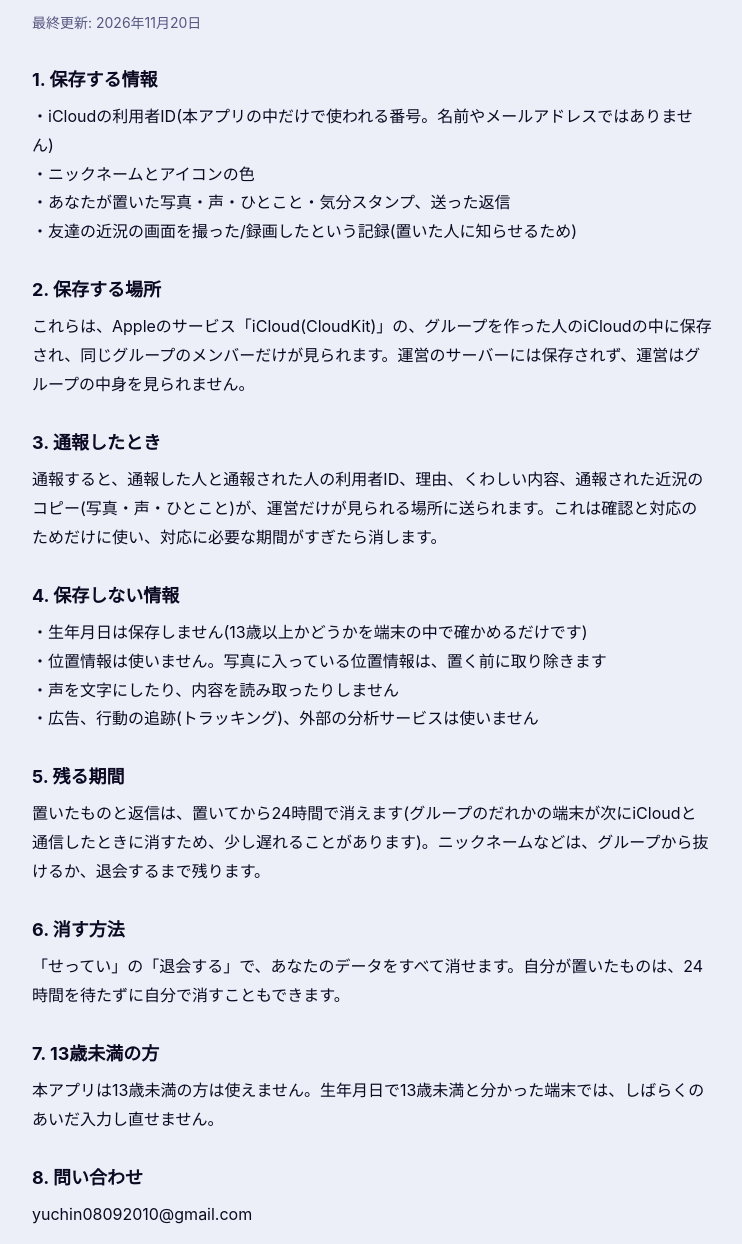
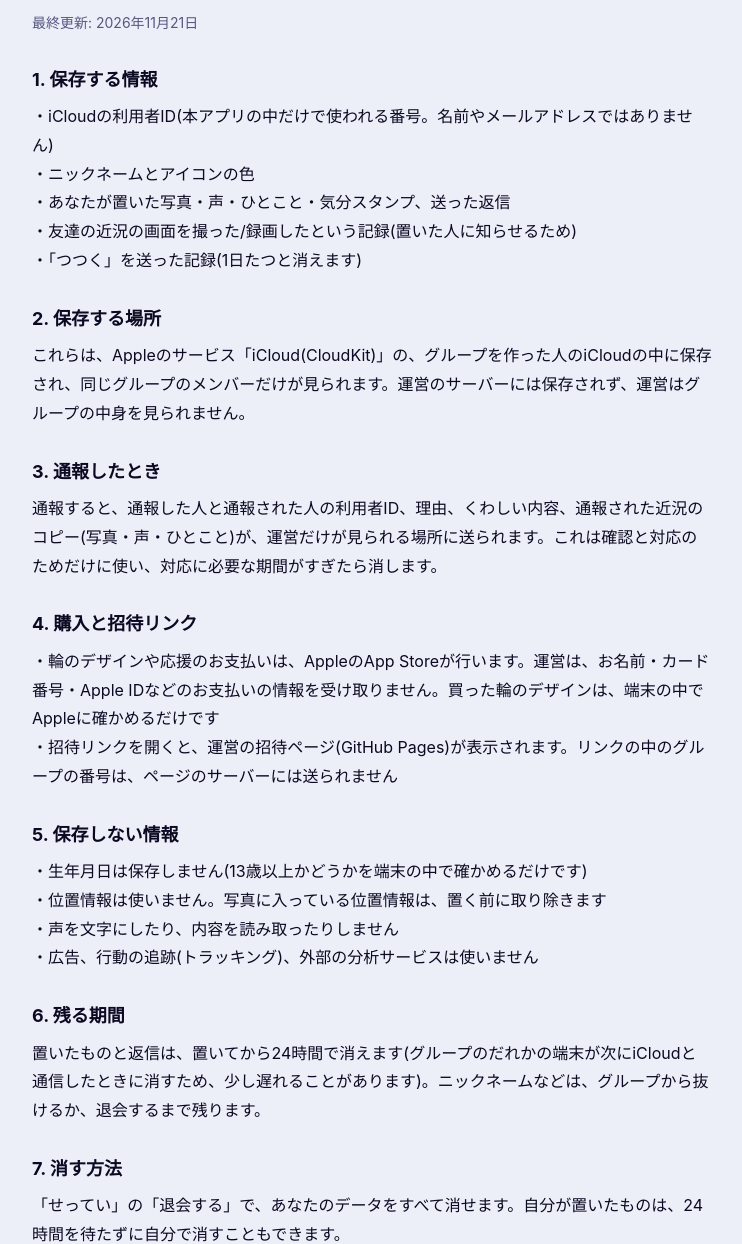
Before and after one commit to yuchin0809/potsuri-privacy, a plain HTML site: page index.html in a window 1280 px wide. Shown: the part 76-1320 px from the top of the page, without its empty margins (268-1010 px from the left). Drawn offline with Linux system fonts and the light colour scheme.

Commit message:
Add purchases and invite page to privacy policy

```diff
--- a/index.html
+++ b/index.html
@@ -16,22 +16,24 @@ p{margin:0;font-size:16px}
 <body>
 <main>
 <h1>ぽつり プライバシーポリシー</h1>
-<p class="updated">最終更新: 2026年11月20日</p>
+<p class="updated">最終更新: 2026年11月21日</p>
 <h2>1. 保存する情報</h2>
-<p>・iCloudの利用者ID(本アプリの中だけで使われる番号。名前やメールアドレスではありません)<br>・ニックネームとアイコンの色<br>・あなたが置いた写真・声・ひとこと・気分スタンプ、送った返信<br>・友達の近況の画面を撮った/録画したという記録(置いた人に知らせるため)</p>
+<p>・iCloudの利用者ID(本アプリの中だけで使われる番号。名前やメールアドレスではありません)<br>・ニックネームとアイコンの色<br>・あなたが置いた写真・声・ひとこと・気分スタンプ、送った返信<br>・友達の近況の画面を撮った/録画したという記録(置いた人に知らせるため)<br>・「つつく」を送った記録(1日たつと消えます)</p>
 <h2>2. 保存する場所</h2>
 <p>これらは、Appleのサービス「iCloud(CloudKit)」の、グループを作った人のiCloudの中に保存され、同じグループのメンバーだけが見られます。運営のサーバーには保存されず、運営はグループの中身を見られません。</p>
 <h2>3. 通報したとき</h2>
 <p>通報すると、通報した人と通報された人の利用者ID、理由、くわしい内容、通報された近況のコピー(写真・声・ひとこと)が、運営だけが見られる場所に送られます。これは確認と対応のためだけに使い、対応に必要な期間がすぎたら消します。</p>
-<h2>4. 保存しない情報</h2>
+<h2>4. 購入と招待リンク</h2>
+<p>・輪のデザインや応援のお支払いは、AppleのApp Storeが行います。運営は、お名前・カード番号・Apple IDなどのお支払いの情報を受け取りません。買った輪のデザインは、端末の中でAppleに確かめるだけです<br>・招待リンクを開くと、運営の招待ページ(GitHub Pages)が表示されます。リンクの中のグループの番号は、ページのサーバーには送られません</p>
+<h2>5. 保存しない情報</h2>
 <p>・生年月日は保存しません(13歳以上かどうかを端末の中で確かめるだけです)<br>・位置情報は使いません。写真に入っている位置情報は、置く前に取り除きます<br>・声を文字にしたり、内容を読み取ったりしません<br>・広告、行動の追跡(トラッキング)、外部の分析サービスは使いません</p>
-<h2>5. 残る期間</h2>
+<h2>6. 残る期間</h2>
 <p>置いたものと返信は、置いてから24時間で消えます(グループのだれかの端末が次にiCloudと通信したときに消すため、少し遅れることがあります)。ニックネームなどは、グループから抜けるか、退会するまで残ります。</p>
-<h2>6. 消す方法</h2>
+<h2>7. 消す方法</h2>
 <p>「せってい」の「退会する」で、あなたのデータをすべて消せます。自分が置いたものは、24時間を待たずに自分で消すこともできます。</p>
-<h2>7. 13歳未満の方</h2>
+<h2>8. 13歳未満の方</h2>
 <p>本アプリは13歳未満の方は使えません。生年月日で13歳未満と分かった端末では、しばらくのあいだ入力し直せません。</p>
-<h2>8. 問い合わせ</h2>
+<h2>9. 問い合わせ</h2>
 <p>yuchin08092010@gmail.com</p>
 </main>
 </body>
```
